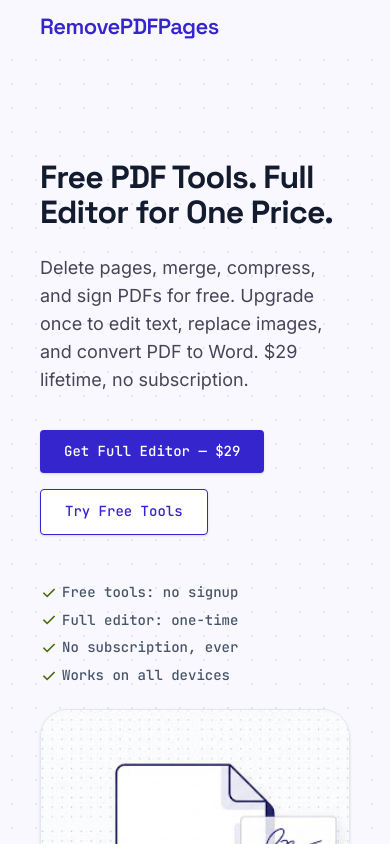
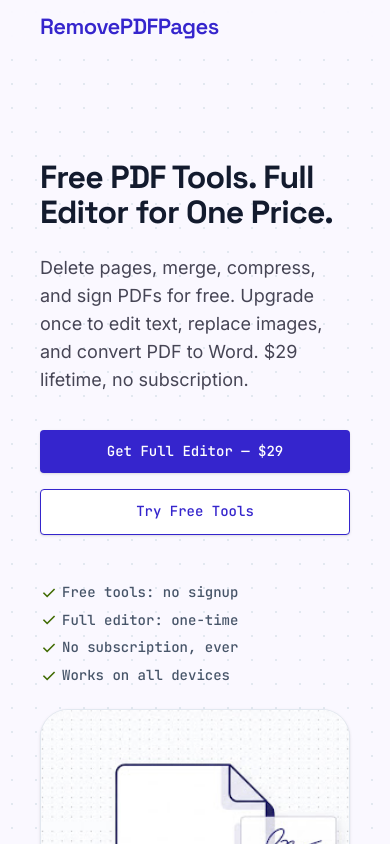
Before and after one commit to wanggang265/fancy-text-site, a Next.js app: page / in a window 390 px wide. Shown: the top 844 px of the page. Built offline with nearby package versions, Linux system fonts and the light colour scheme.

Commit message:
fix: stack hero CTAs and wrap benefits on mobile

```diff
--- a/app/page.tsx
+++ b/app/page.tsx
@@ -29,11 +29,11 @@
 <p className="font-body-lead text-body-lead text-on-surface-variant max-w-xl">
                     Delete pages, merge, compress, and sign PDFs for free. Upgrade once to edit text, replace images, and convert PDF to Word. $29 lifetime, no subscription.
                 </p>
-<div className="flex flex-wrap gap-4 mt-space-3">
+<div className="flex flex-col sm:flex-row flex-wrap gap-4 mt-space-3">
 <a className="inline-flex items-center justify-center bg-primary text-on-primary px-6 py-3 rounded shadow-sm hover:shadow-md transition-all font-mono-data text-mono-data" href="/checkout">Get Full Editor — $29</a>
 <a className="inline-flex items-center justify-center bg-paper text-primary border border-primary px-6 py-3 rounded shadow-sm hover:shadow-md transition-all font-mono-data text-mono-data" href="/remove-pages">Try Free Tools</a>
 </div>
-<div className="flex flex-wrap gap-x-6 gap-y-2 mt-space-6 font-mono-data text-mono-data text-ink-600">
+<div className="flex flex-wrap gap-x-6 gap-y-2 mt-space-6 font-mono-data text-mono-data text-ink-600 break-words">
 <span className="flex items-center gap-1"><span className="material-symbols-outlined text-secondary" style={{fontSize: 18}}>check</span> Free tools: no signup</span>
 <span className="flex items-center gap-1"><span className="material-symbols-outlined text-secondary" style={{fontSize: 18}}>check</span> Full editor: one-time</span>
 <span className="flex items-center gap-1"><span className="material-symbols-outlined text-secondary" style={{fontSize: 18}}>check</span> No subscription, ever</span>
```
